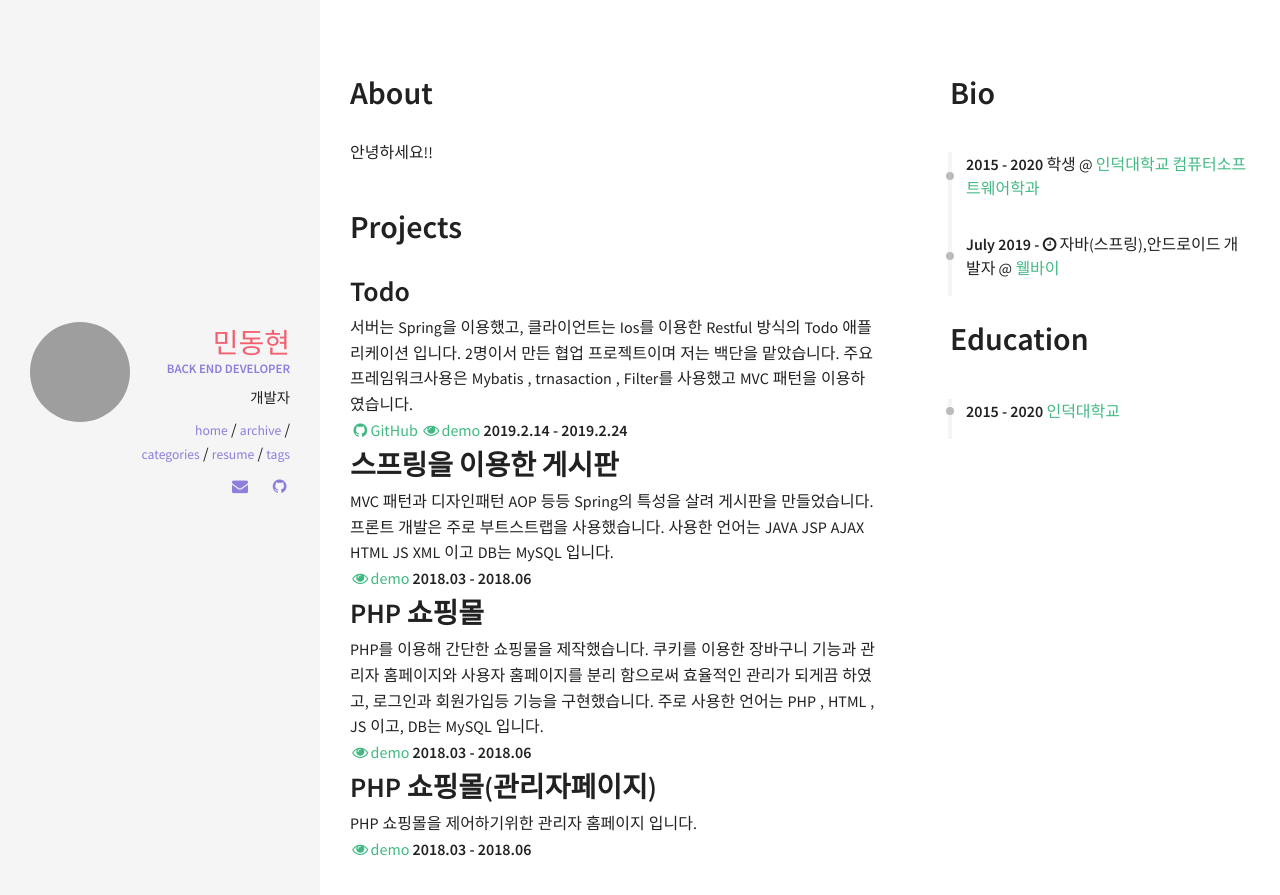
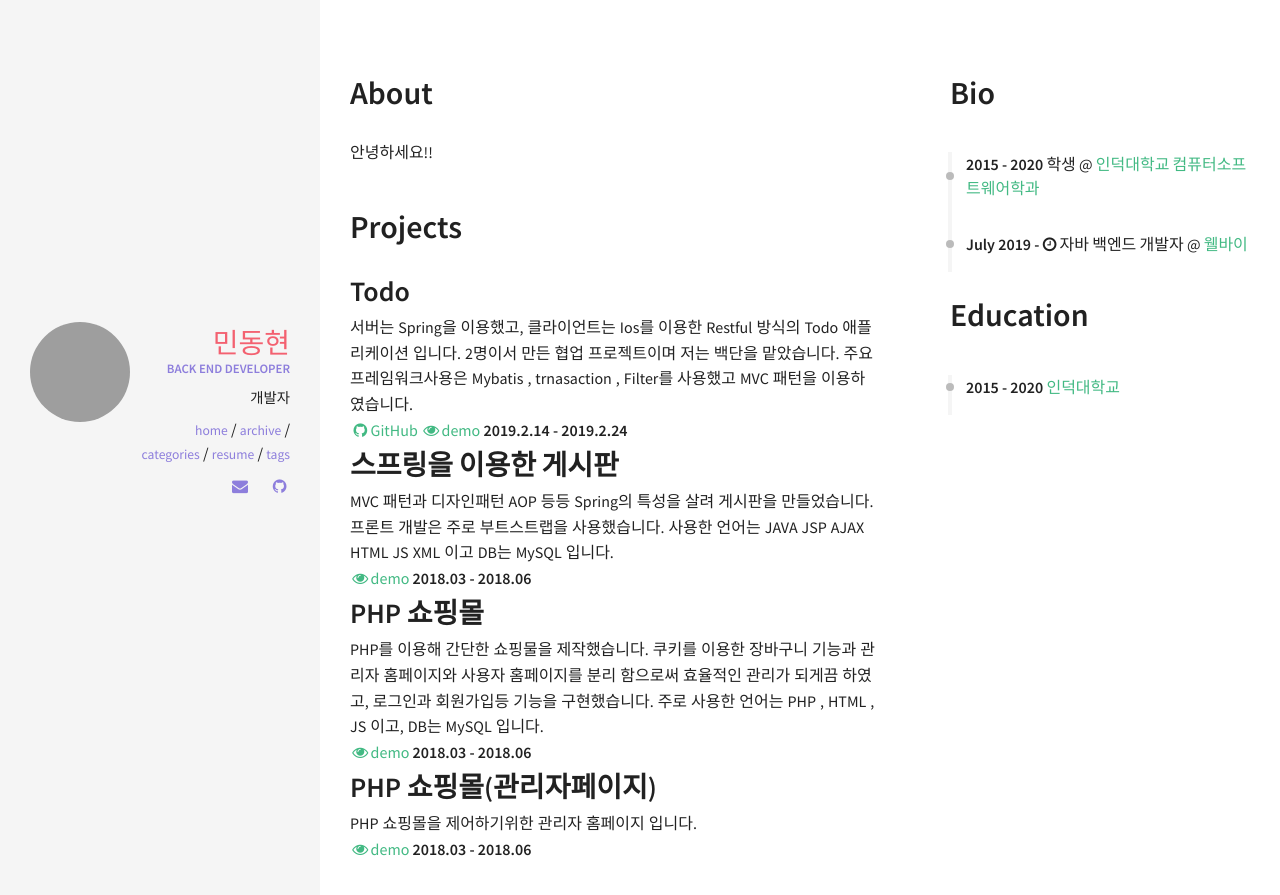
Before and after one commit to DaeAkin/DaeAkin.github.io, a Jekyll site: the page built from resume.html, in a window 1280 px wide. Shown: the top 895 px of the page. Built offline with Jekyll 4.4.1, drawn with Linux system fonts in a browser that asks for light colours.

Commit message:
Update careers.yml

```diff
--- a/_data/index/careers.yml
+++ b/_data/index/careers.yml
@@ -23,4 +23,4 @@
 - name: 웰바이
   link: https://well-buy.co.kr/
   date: July 2019 - <i class="fa fa-clock-o" aria-hidden="true" title="Until Now"></i>
-  job: 자바(스프링),안드로이드 개발자
+  job: 자바 백엔드 개발자
```
